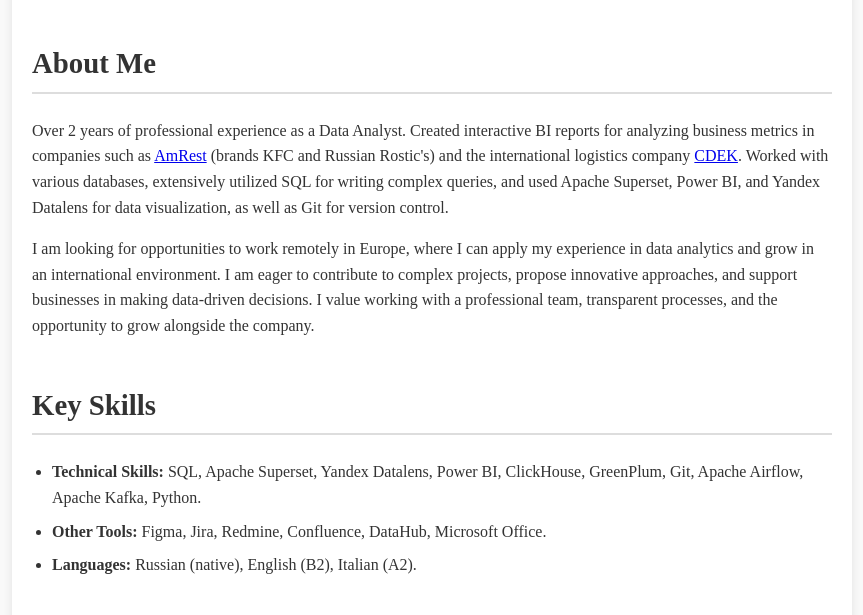
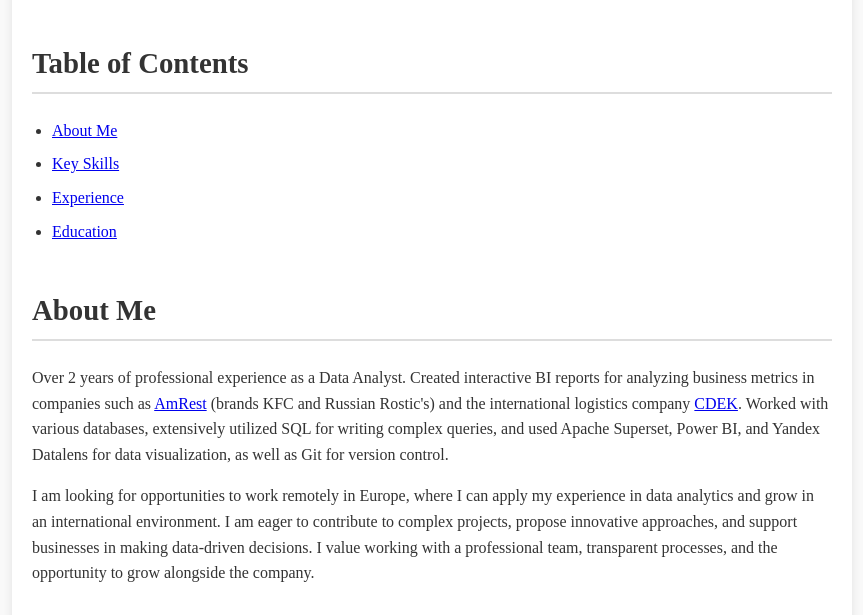
Before and after one commit to herr-wahnsinn/cv_en, a plain HTML site: page index.html in a window 1280 px wide. Shown: the part 185-800 px from the top of the page, without its empty margins (208-1071 px from the left). Drawn offline with Linux system fonts and the light colour scheme; a web font is replaced by a local one.

Commit message:
Update index.html

```diff
--- a/index.html
+++ b/index.html
@@ -16,6 +16,16 @@
                 <a href="https://t.me/herr_wahnsinn" target="_blank">Telegram</a>
             </p>
         </header>
+
+        <section id="table-of-contents" class="toc">
+            <h2>Table of Contents</h2>
+        <ul>
+            <li><a href="#about-me">About Me</a></li>
+            <li><a href="#key-skills">Key Skills</a></li>
+            <li><a href="#experience">Experience</a></li>
+            <li><a href="#education">Education</a></li>
+        </ul>
+        </section>
 
         <section id="about-me">
             <h2>About Me</h2>
```
